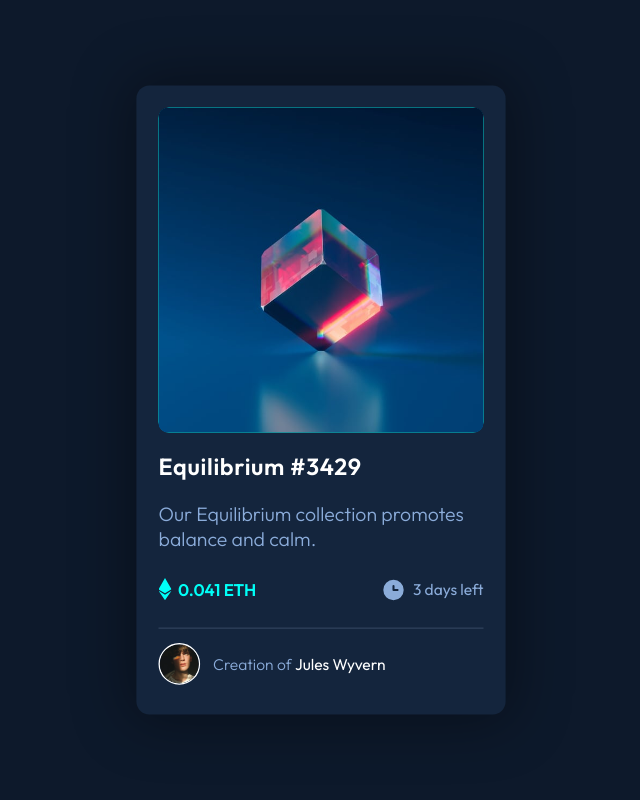
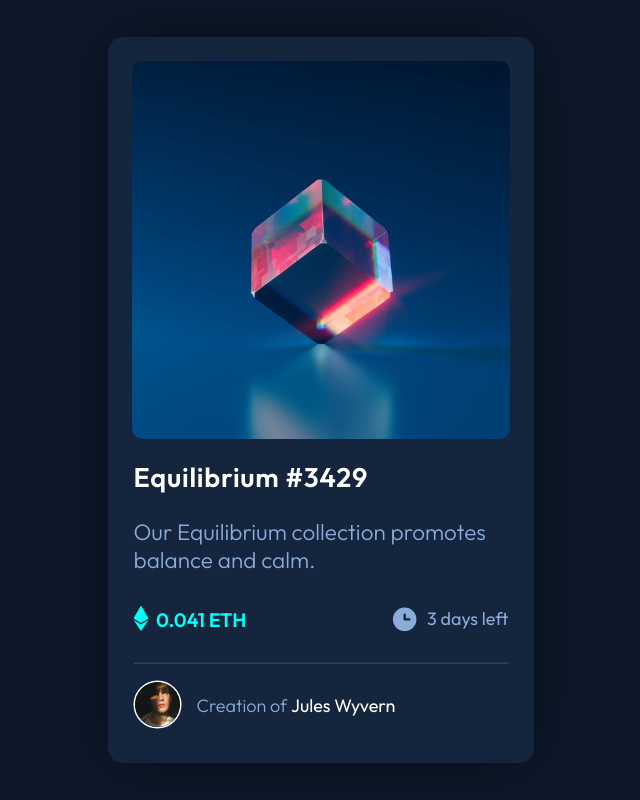
Before and after one commit to BrunoAgazzi/nft-card-component, a plain HTML site: page index.html in a window 1536 px wide. Shown: the whole page, without its empty margins (447-1087 px from the left). Drawn offline with Linux system fonts and the light colour scheme.

Commit message:
new scale

```diff
--- a/css/style.css
+++ b/css/style.css
@@ -201,15 +201,23 @@ main{
 
 @media (min-width: 1441px) {
     .card{
-        transform: scale(1.3);
+        transform: scale(1.5);
     }
-    @keyframes imgAnimation {
+    .img-first{
+        height: 252px;
+        width: 252px;
+        margin-left: -1px;
+        margin-top: -1px;
+    }
+    @keyframes cardAnimation {
         0%{
-            transform: scale(0);
+            transform: rotate(-120deg) scale(0);
         }
         100%{
-            transform: scale(1.3);
+            transform: rotate(0)scale(1.5);
+
         }
     }
 
+
 }
```
